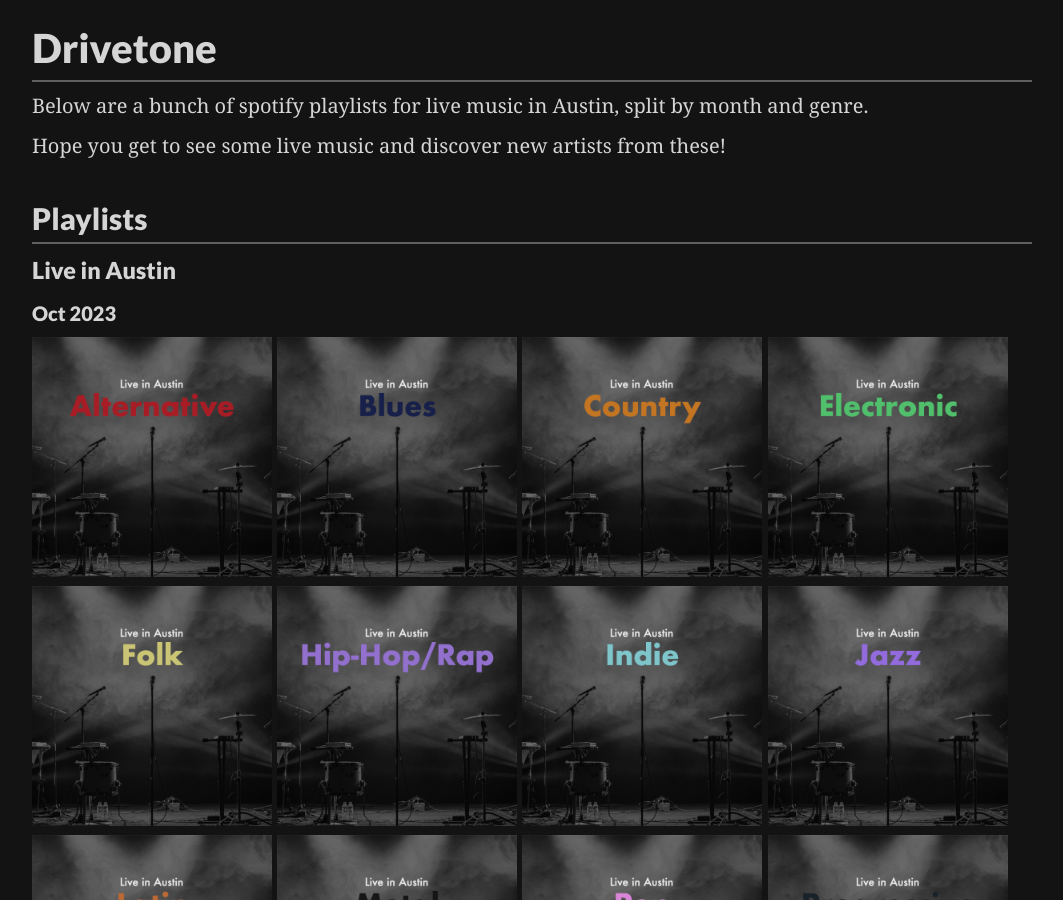
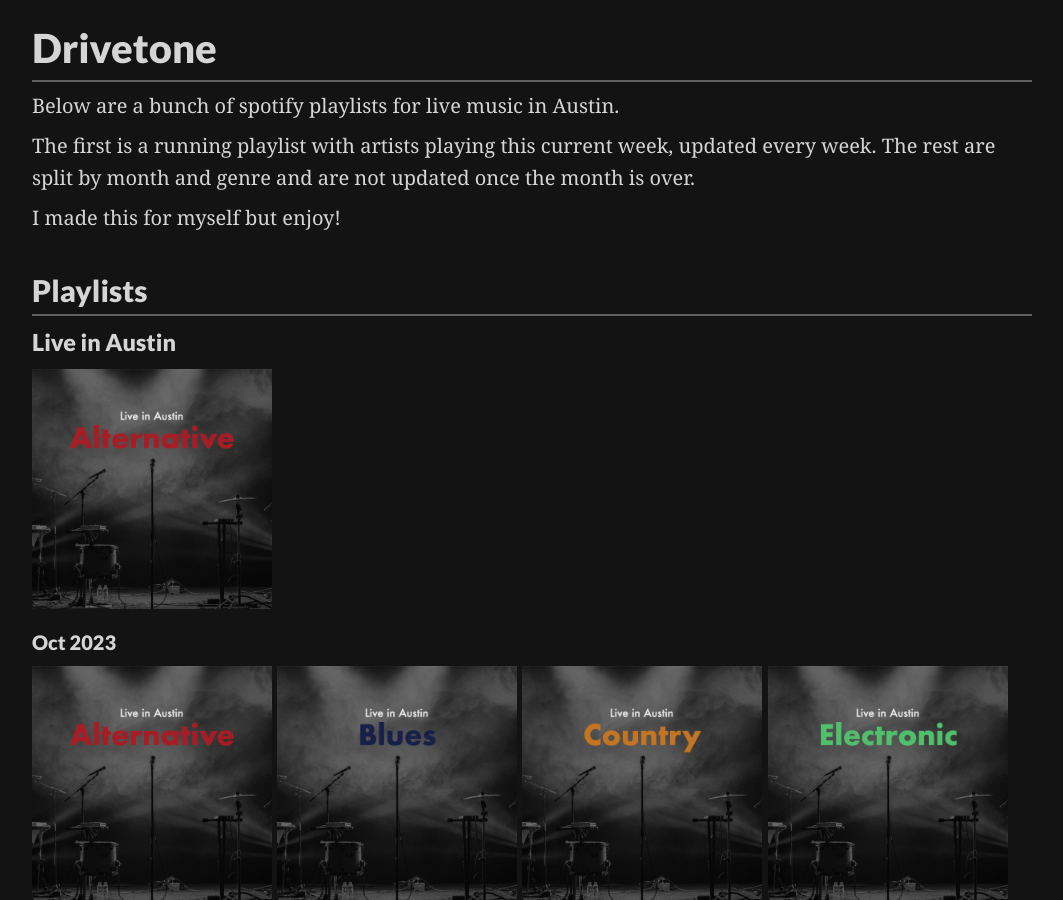
Before and after one commit to bradleyoesch/bradleyoesch.github.io, a Jekyll site: the page built from drivetone/index.md, in a window 1280 px wide and 900 px high. Shown: the whole window, without its empty margins (108-1171 px from the left). Built offline with Jekyll 4.4.1, drawn with Linux system fonts in a browser that asks for light colours; some web fonts are replaced; our own code applies the rules of GitHub Pages for plain Markdown files.

Commit message:
add weekly playlist

```diff
--- a/drivetone/index.md
+++ b/drivetone/index.md
@@ -5,13 +5,17 @@ class: drivetone
 
 # Drivetone
 
-Below are a bunch of spotify playlists for live music in Austin, split by month and genre.
+Below are a bunch of spotify playlists for live music in Austin.
 
-Hope you get to see some live music and discover new artists from these!
+The first is a running playlist with artists playing this current week, updated every week. The rest are split by month and genre and are not updated once the month is over.
+
+I made this for myself but enjoy!
 
 ## Playlists
 
 ### Live in Austin
+
+[![This Week in Austin](./images/alternative.jpg)](https://open.spotify.com/playlist/6UR1cm4ImMcv4fDwxwLZVH)
 
 #### Oct 2023
 
```
Also changed, not shown: drivetone/images/this-week.jpg (added).
